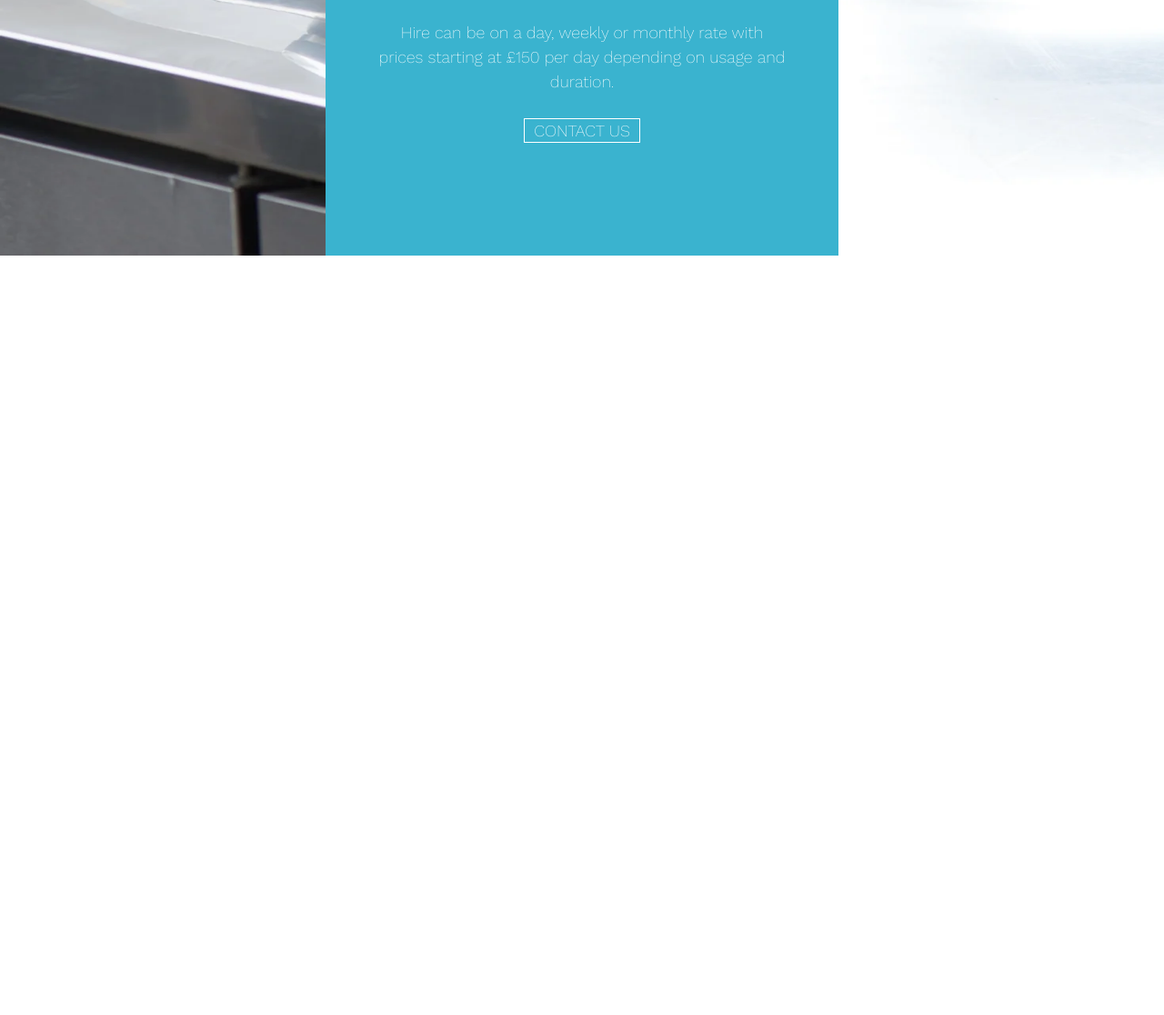
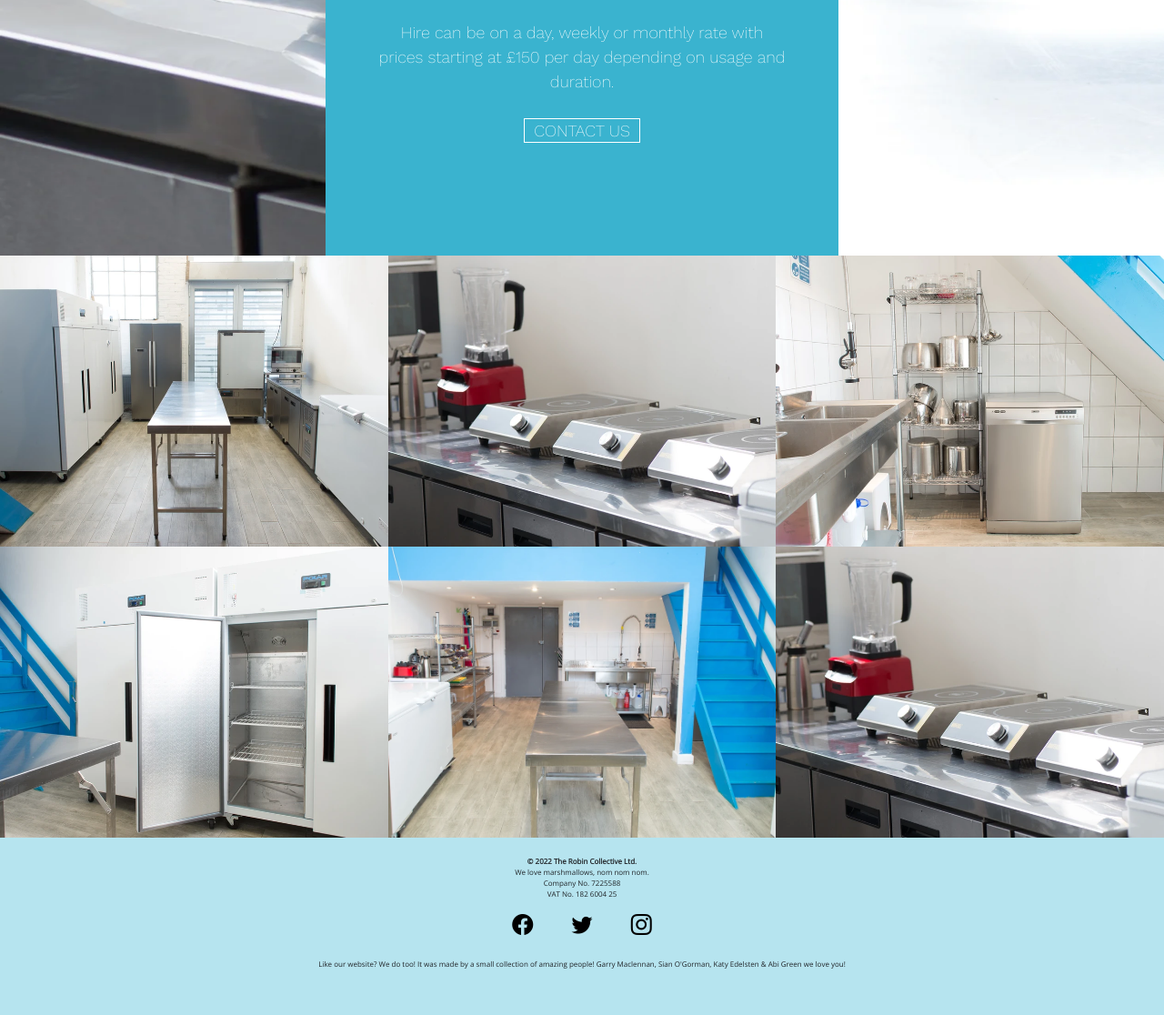
Before and after one commit to ogunnaike1/first-project, a plain HTML site: page space.html in a window 1280 px wide. Shown: the part 1230-2346 px from the top of the page at 91% size. Before the commit the page ends 1511 px from the top, so only its background shows below. Drawn offline with nearby package versions, Linux system fonts and the light colour scheme.

Commit message:
done with space hire

```diff
--- a/space.html
+++ b/space.html
@@ -82,6 +82,63 @@
 
 
 
+
+
+
     </div>
+    <div class="container-fluid space-section3">
+        <div class="row g-0 section3">
+          <div class="col-lg-4 col-sm-6 col-xs-12 grid-content one">
+            <a href=""><img src="./image/space-image2.webp" alt=""></a>
+
+
+          </div>
+          <div class="col-lg-4 col-sm-6 col-xs-12 grid-content two">
+
+            <a href=""><img src="./image/space-image1.webp" alt=""></a>
+
+          </div>
+
+          <div class="col-lg-4  col-sm-6 col-xs-12 grid-content four">
+            <a href=""><img src="./image/space-image4.webp" alt=""></a>
+
+          </div>
+          <div class="col-lg-4 col-sm-6 col-xs-12 grid-content five">
+            <a href=""><img src="./image/space-image3.webp" alt=""></a>
+
+          </div>
+          <div class="col-lg-4  col-sm-6 col-xs-12 grid-content six">
+            <a href=""><img src="./image/space-image5.webp" alt=""></a>
+
+          </div>
+          <div class="col-lg-4  col-sm-6 col-xs-12 grid-content seven">
+            <a href=""><img src="./image/space-image1.webp" alt=""></a>
+
+
+          </div>
+
+        </div>
+
+      </div>
+      <div class="footer">
+        <div class="Collective-Ltd">
+            <span class="robin-ltd">© 2022 The Robin Collective Ltd.</span>
+            <span>We love marshmallows, nom nom nom.</span>
+            <span>Company No. 7225588</span>
+            <span>VAT No. 182 6004 25</span>
+
+        </div>
+        <div class="footer-icon">
+            <a href=""><i class="bi bi-facebook"></i></a>
+            <a href=""><i class="bi bi-twitter"></i></a>
+            <a href=""><i class="bi bi-instagram"></i></a>
+        </div>
+        <div class="footer-buttom">Like our website? We do too! It was made by a small collection of amazing people! Garry Maclennan, Sian O'Gorman, Katy Edelsten & Abi Green we love you!</div>
+        <div class="footer-icon1">
+        <a href=""><i class="bi bi-facebook"></i></a>
+            <a href=""><i class="bi bi-twitter"></i></a>
+            <a href=""><i class="bi bi-instagram"></i></a>
+        </div>
+   </div>
   </body>
 </html>
--- a/space.scss
+++ b/space.scss
@@ -147,3 +147,79 @@ body{
         }
 
     }
+    .space-section3{
+        padding: 0;
+        .section3{
+            .grid-content{
+                height: 320px;
+
+
+                img{
+                    width: 100%;
+                    height: 100%;
+
+                }
+            }
+            .grid-content:hover{
+                opacity: 0.5;
+            }
+
+        }
+
+    }
+    .footer{
+        background-color: #B6E4EF;
+        padding-bottom: 50px;
+        padding-top: 20px;
+        .Collective-Ltd{
+
+            display: flex;
+            flex-direction: column;
+            text-align: center;
+            font-family: 'Open Sans', sans-serif;
+            .robin-ltd{
+                font-weight: 700;
+
+            }
+
+        }
+        .footer-icon{
+
+           max-width: 12%;
+
+
+           justify-content: space-between;
+           margin: 10px auto 0 auto;
+
+            i{
+                font-size: 23px;
+                color: black;
+
+
+            }
+
+        }
+        .footer-buttom{
+
+            margin-top: 20px;
+            text-align: center;
+            font-family: 'Open Sans', sans-serif;
+
+        }
+        .footer-icon1{
+
+
+
+            justify-content: space-between;
+            margin: 10px auto 0 auto;
+
+             i{
+                 font-size: 23px;
+                 color: black;
+
+
+             }
+
+         }
+
+    }
--- a/style.scss
+++ b/style.scss
@@ -260,6 +260,7 @@ body{
 
           }
           .grid-content{
+
 
               height: 310px;
               position: relative;
```
Also changed, not shown: CSS/space.css, image/space-image5.webp (added).
